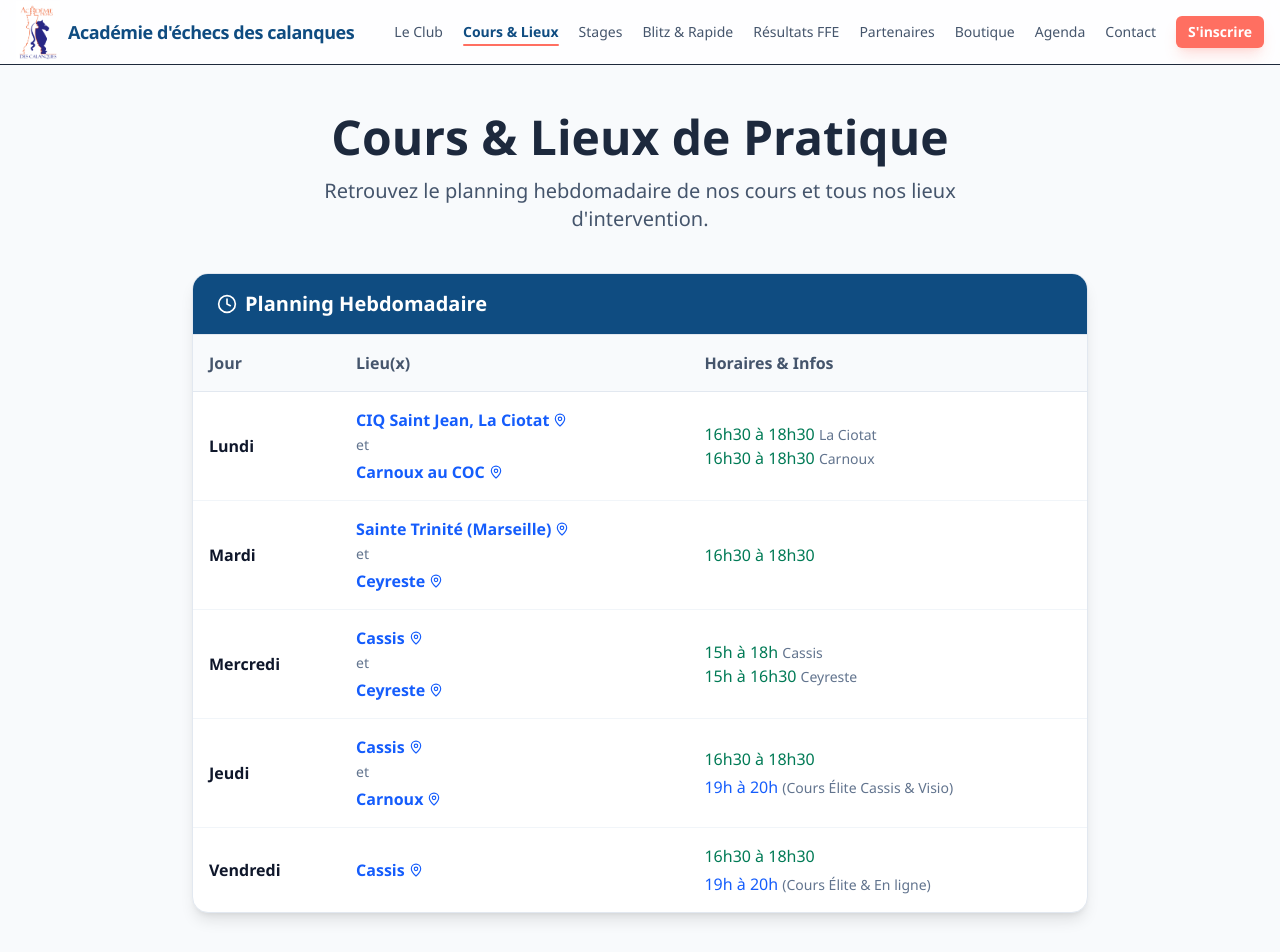
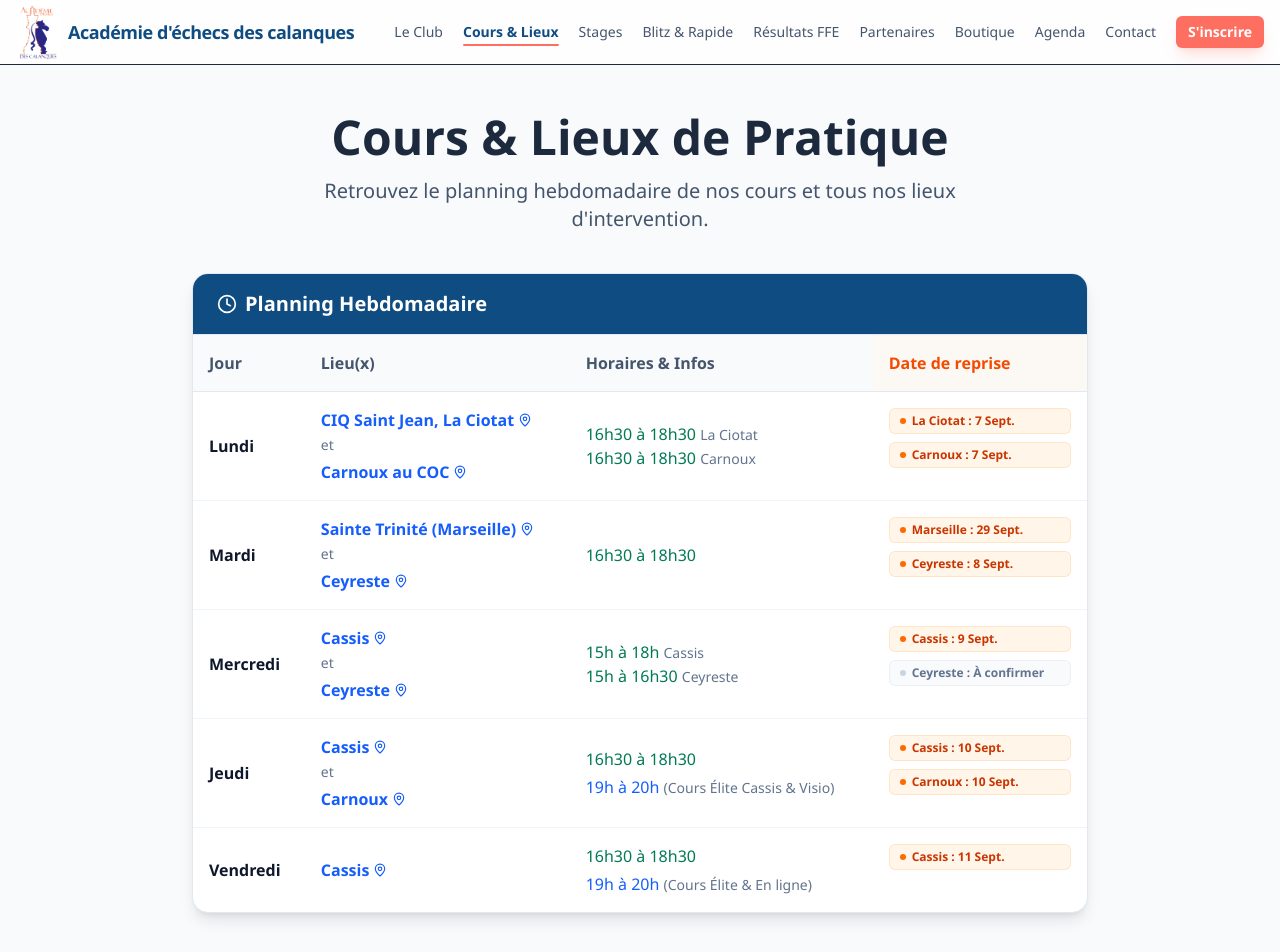
Before and after one commit to jgiraudeau/ac_echecs_calanques, a Next.js app: page /activites in a window 1280 px wide. Shown: the top 952 px of the page. Built offline with nearby package versions, Linux system fonts and the light colour scheme.

Commit message:
Correction de COQ en COC et ajout de la colonne Date de reprise dans le planning

```diff
--- a/src/app/activites/page.tsx
+++ b/src/app/activites/page.tsx
@@ -45,6 +45,7 @@ export default function ActivitesPage() {
                                     <th className="p-4 font-bold">Jour</th>
                                     <th className="p-4 font-bold">Lieu(x)</th>
                                     <th className="p-4 font-bold">Horaires &amp; Infos</th>
+                                    <th className="p-4 font-bold text-orange-600 bg-orange-50/50">Date de reprise</th>
                                 </tr>
                             </thead>
                             <tbody className="divide-y divide-slate-100 text-slate-700">
@@ -73,6 +74,18 @@ export default function ActivitesPage() {
                                         <div className="text-emerald-700 font-medium">16h30 à 18h30 <span className="text-slate-500 text-sm font-normal">La Ciotat</span></div>
                                         <div className="text-emerald-700 font-medium">16h30 à 18h30 <span className="text-slate-500 text-sm font-normal">Carnoux</span></div>
                                     </td>
+                                    <td className="p-4 align-top">
+                                        <div className="flex flex-col gap-2">
+                                            <span className="inline-flex items-center gap-1.5 text-xs font-bold text-orange-700 bg-orange-100/50 px-2.5 py-1 rounded-md border border-orange-200/50 whitespace-nowrap">
+                                                <span className="w-1.5 h-1.5 rounded-full bg-orange-500"></span>
+                                                La Ciotat : 7 Sept.
+                                            </span>
+                                            <span className="inline-flex items-center gap-1.5 text-xs font-bold text-orange-700 bg-orange-100/50 px-2.5 py-1 rounded-md border border-orange-200/50 whitespace-nowrap">
+                                                <span className="w-1.5 h-1.5 rounded-full bg-orange-500"></span>
+                                                Carnoux : 7 Sept.
+                                            </span>
+                                        </div>
+                                    </td>
                                 </tr>
                                 <tr className="hover:bg-slate-50">
                                     <td className="p-4 font-semibold text-slate-900">Mardi</td>
@@ -96,6 +109,18 @@ export default function ActivitesPage() {
                                         </a>
                                     </td>
                                     <td className="p-4 text-emerald-700 font-medium">16h30 à 18h30</td>
+                                    <td className="p-4 align-top">
+                                        <div className="flex flex-col gap-2">
+                                            <span className="inline-flex items-center gap-1.5 text-xs font-bold text-orange-700 bg-orange-100/50 px-2.5 py-1 rounded-md border border-orange-200/50 whitespace-nowrap">
+                                                <span className="w-1.5 h-1.5 rounded-full bg-orange-500"></span>
+                                                Marseille : 29 Sept.
+                                            </span>
+                                            <span className="inline-flex items-center gap-1.5 text-xs font-bold text-orange-700 bg-orange-100/50 px-2.5 py-1 rounded-md border border-orange-200/50 whitespace-nowrap">
+                                                <span className="w-1.5 h-1.5 rounded-full bg-orange-500"></span>
+                                                Ceyreste : 8 Sept.
+                                            </span>
+                                        </div>
+                                    </td>
                                 </tr>
                                 <tr className="hover:bg-slate-50">
                                     <td className="p-4 font-semibold text-slate-900">Mercredi</td>
@@ -121,6 +146,18 @@ export default function ActivitesPage() {
                                     <td className="p-4">
                                         <div className="text-emerald-700 font-medium">15h à 18h <span className="text-slate-500 text-sm font-normal">Cassis</span></div>
                                         <div className="text-emerald-700 font-medium">15h à 16h30 <span className="text-slate-500 text-sm font-normal">Ceyreste</span></div>
+                                    </td>
+                                    <td className="p-4 align-top">
+                                        <div className="flex flex-col gap-2">
+                                            <span className="inline-flex items-center gap-1.5 text-xs font-bold text-orange-700 bg-orange-100/50 px-2.5 py-1 rounded-md border border-orange-200/50 whitespace-nowrap">
+                                                <span className="w-1.5 h-1.5 rounded-full bg-orange-500"></span>
+                                                Cassis : 9 Sept.
+                                            </span>
+                                            <span className="inline-flex items-center gap-1.5 text-xs font-bold text-slate-500 bg-slate-50 px-2.5 py-1 rounded-md border border-slate-200/50 whitespace-nowrap">
+                                                <span className="w-1.5 h-1.5 rounded-full bg-slate-300"></span>
+                                                Ceyreste : À confirmer
+                                            </span>
+                                        </div>
                                     </td>
                                 </tr>
                                 <tr className="hover:bg-slate-50">
@@ -148,6 +185,18 @@ export default function ActivitesPage() {
                                         <div className="text-emerald-700 font-medium">16h30 à 18h30</div>
                                         <div className="text-blue-600 font-medium mt-1">19h à 20h <span className="text-slate-500 text-sm font-normal">(Cours Élite Cassis &amp; Visio)</span></div>
                                     </td>
+                                    <td className="p-4 align-top">
+                                        <div className="flex flex-col gap-2">
+                                            <span className="inline-flex items-center gap-1.5 text-xs font-bold text-orange-700 bg-orange-100/50 px-2.5 py-1 rounded-md border border-orange-200/50 whitespace-nowrap">
+                                                <span className="w-1.5 h-1.5 rounded-full bg-orange-500"></span>
+                                                Cassis : 10 Sept.
+                                            </span>
+                                            <span className="inline-flex items-center gap-1.5 text-xs font-bold text-orange-700 bg-orange-100/50 px-2.5 py-1 rounded-md border border-orange-200/50 whitespace-nowrap">
+                                                <span className="w-1.5 h-1.5 rounded-full bg-orange-500"></span>
+                                                Carnoux : 10 Sept.
+                                            </span>
+                                        </div>
+                                    </td>
                                 </tr>
                                 <tr className="hover:bg-slate-50">
                                     <td className="p-4 font-semibold text-slate-900">Vendredi</td>
@@ -163,6 +212,14 @@ export default function ActivitesPage() {
                                     <td className="p-4">
                                         <div className="text-emerald-700 font-medium">16h30 à 18h30</div>
                                         <div className="text-blue-600 font-medium mt-1">19h à 20h <span className="text-slate-500 text-sm font-normal">(Cours Élite &amp; En ligne)</span></div>
+                                    </td>
+                                    <td className="p-4 align-top">
+                                        <div className="flex flex-col gap-2">
+                                            <span className="inline-flex items-center gap-1.5 text-xs font-bold text-orange-700 bg-orange-100/50 px-2.5 py-1 rounded-md border border-orange-200/50 whitespace-nowrap">
+                                                <span className="w-1.5 h-1.5 rounded-full bg-orange-500"></span>
+                                                Cassis : 11 Sept.
+                                            </span>
+                                        </div>
                                     </td>
                                 </tr>
                             </tbody>
--- a/src/lib/locations.ts
+++ b/src/lib/locations.ts
@@ -41,8 +41,8 @@ export const LOCATION_ENTRIES: LocationEntry[] = [
     source: "Ministère de l'Éducation nationale",
   },
   {
-    id: "club-coq-carnoux",
-    name: "Club au COQ",
+    id: "club-coc-carnoux",
+    name: "Club au COC",
     type: "club",
     city: "Carnoux-en-Provence",
     address: "Av. Paul Cézanne, 13470 Carnoux-en-Provence",
```
